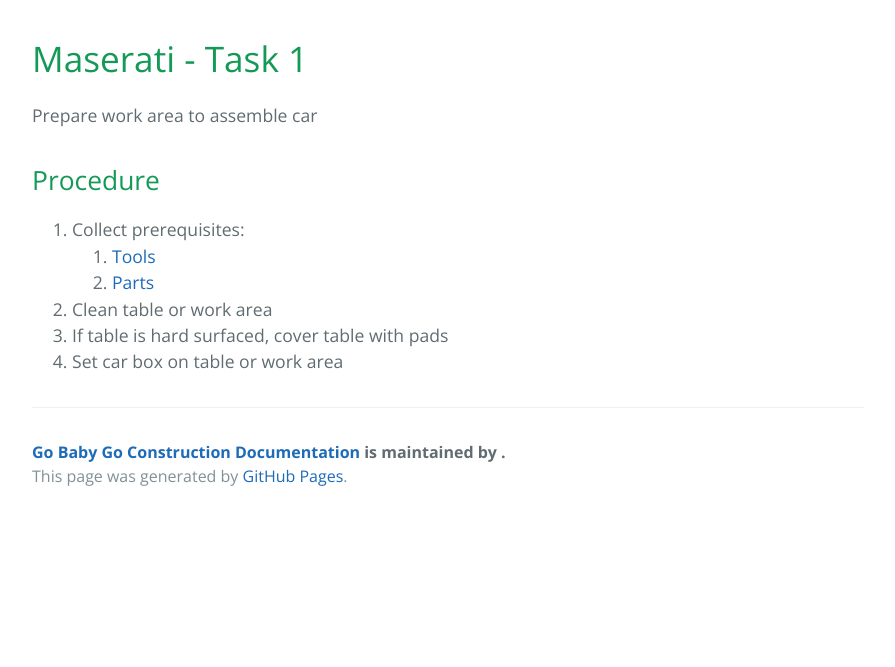
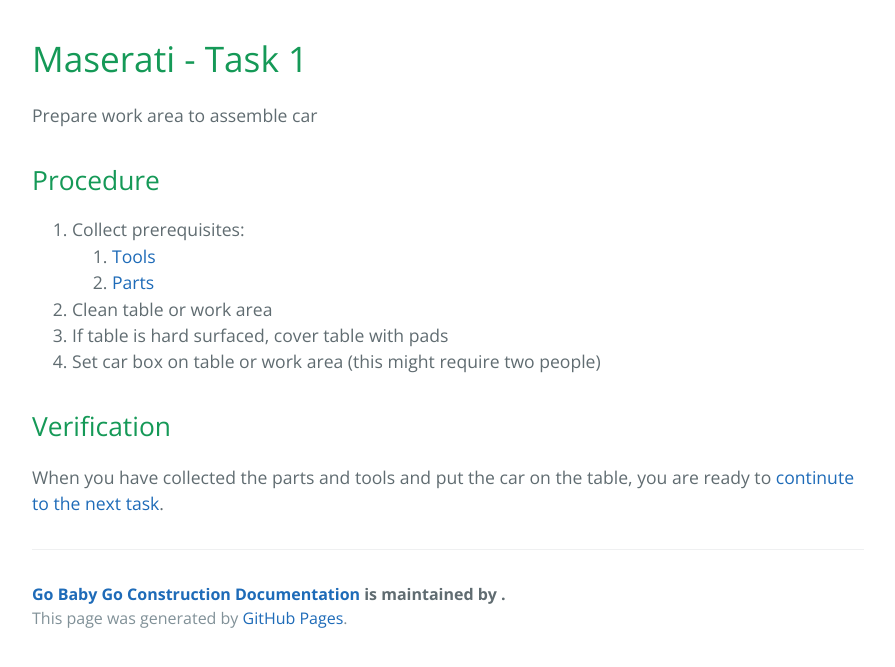
Before and after one commit to MercerU-TCO/GoBabyGo, a Jekyll site: the page built from docs/pages/cars-maserati-task01.md, in a window 1280 px wide. Shown: the top 667 px of the page, without its empty margins (192-1087 px from the left). Built offline with Jekyll 4.4.1, drawn with Linux system fonts in a browser that asks for light colours.

Commit message:
added link to next task in sequence

```diff
--- a/docs/pages/cars-maserati-task01.md
+++ b/docs/pages/cars-maserati-task01.md
@@ -12,4 +12,8 @@ Prepare work area to assemble car
 	2. [Parts]({{ site.baseurl }}/pages/cars-parts.html "Tools")
 1. Clean table or work area
 2. If table is hard surfaced, cover table with pads
-3. Set car box on table or work area
+3. Set car box on table or work area (this might require two people)
+
+## Verification
+
+When you have collected the parts and tools and put the car on the table, you are ready to [continute to the next task](/{{ site.baseurl }}/pages/cars-maserati-task02.html).
```
